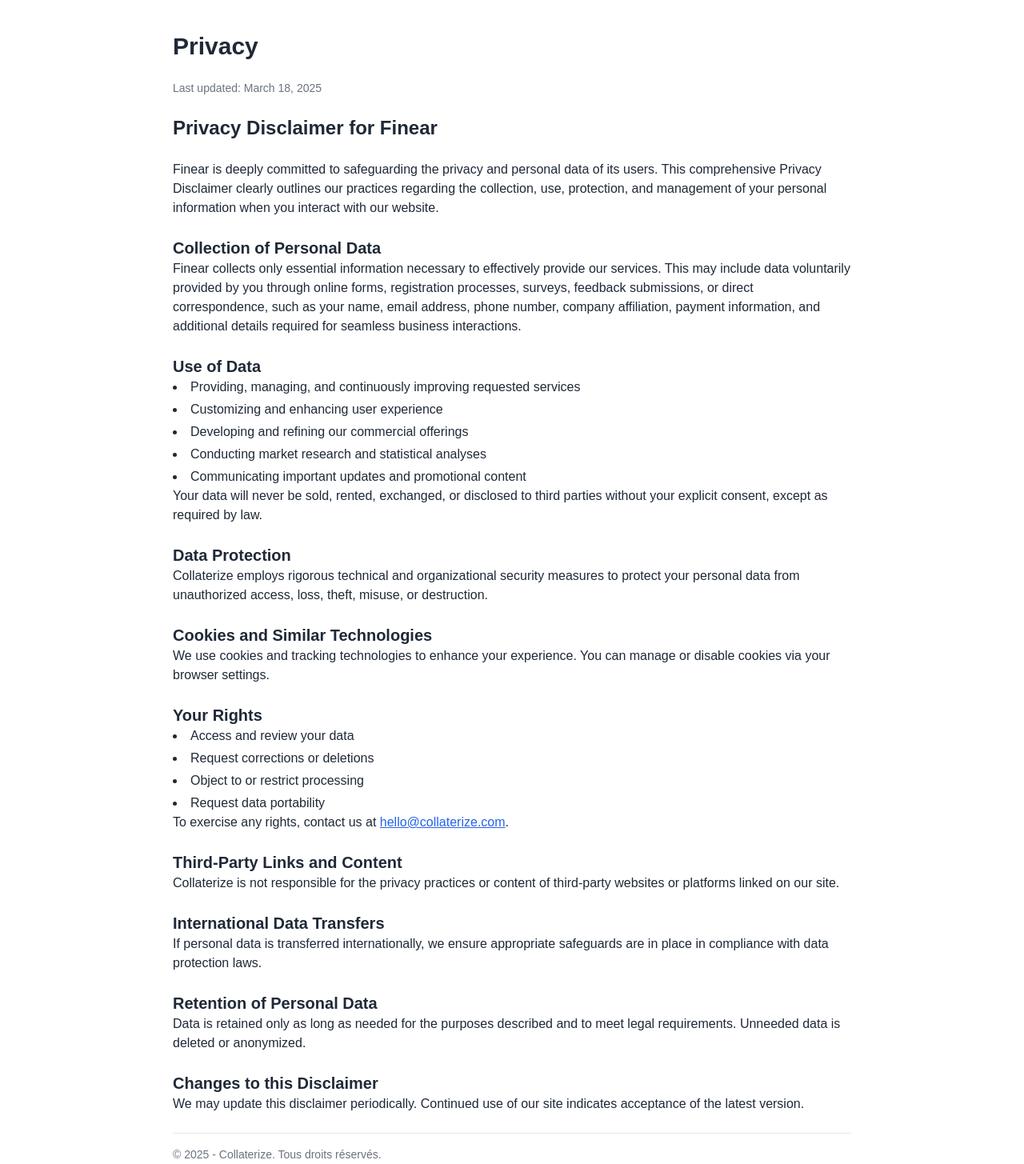
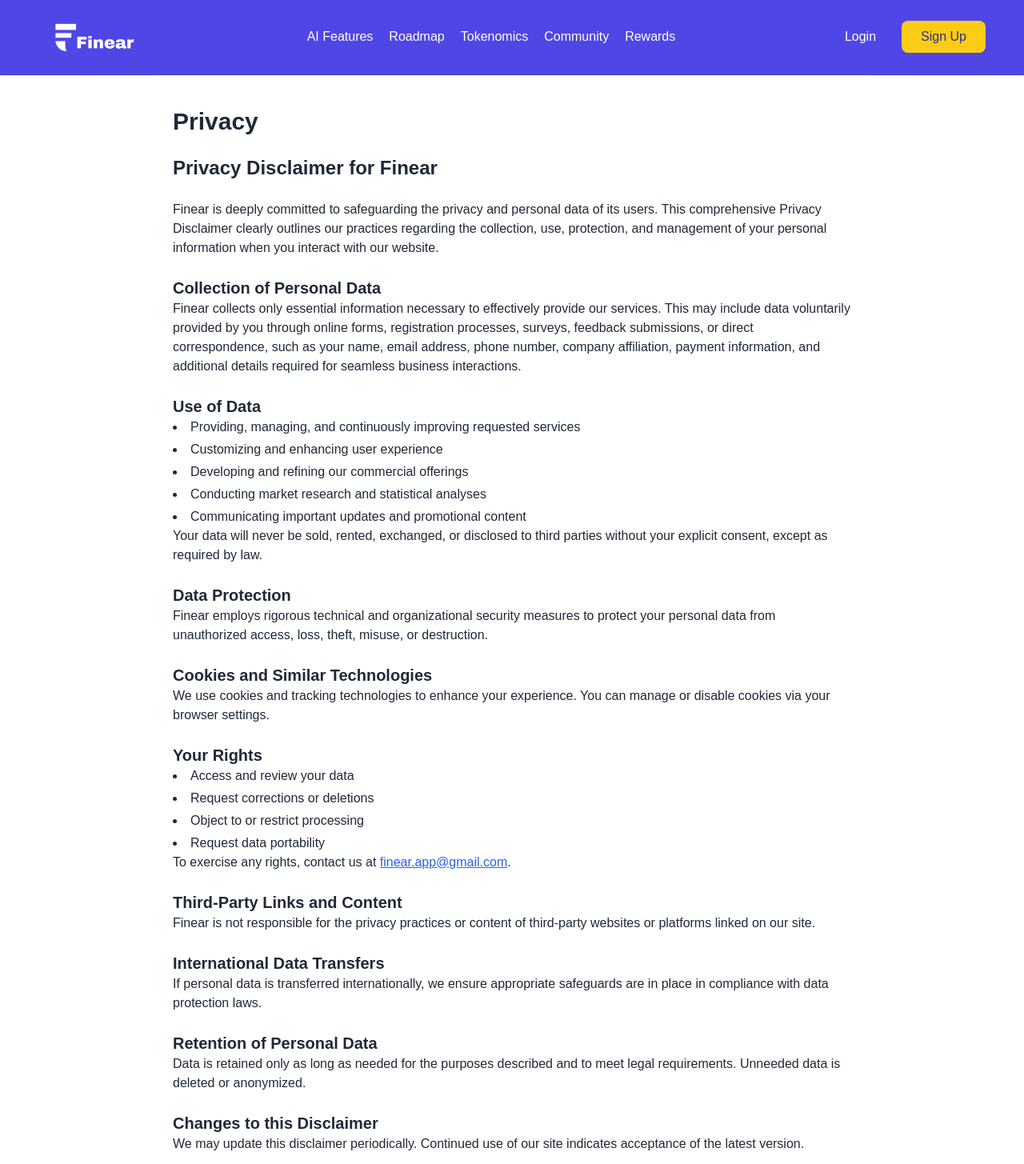
Before and after one commit to MbiatkeEdet/EducationPluss, a Next.js app in the folder frontend/: page /privacy in a window 1280 px wide. Shown: the top 1455 px of the page at 80% size. Built offline with nearby package versions, Linux system fonts and the light colour scheme.

Commit message:
privacy updates

```diff
--- a/frontend/src/app/privacy/page.js
+++ b/frontend/src/app/privacy/page.js
@@ -1,10 +1,12 @@
 import React from "react";
+import Navbar from "@/components/Navbar";
 
 export default function PrivacyDisclaimer() {
   return (
+    <>
+    <Navbar />
     <div className="bg-white text-gray-800 px-6 py-10 max-w-4xl mx-auto space-y-6">
       <h1 className="text-3xl font-bold">Privacy</h1>
-      <p className="text-sm text-gray-500">Last updated: March 18, 2025</p>
 
       <h2 className="text-2xl font-semibold mt-4">Privacy Disclaimer for Finear</h2>
       <p>
@@ -35,7 +37,7 @@
       <section>
         <h3 className="text-xl font-semibold mt-6">Data Protection</h3>
         <p>
-          Collaterize employs rigorous technical and organizational security measures to protect your personal data from unauthorized access, loss, theft, misuse, or destruction.
+          Finear employs rigorous technical and organizational security measures to protect your personal data from unauthorized access, loss, theft, misuse, or destruction.
         </p>
       </section>
 
@@ -55,14 +57,14 @@
           <li>Request data portability</li>
         </ul>
         <p>
-          To exercise any rights, contact us at <a href="mailto:hello@collaterize.com" className="text-blue-600 underline">hello@collaterize.com</a>.
+          To exercise any rights, contact us at <a href="mailto:finear.app@gmail.com" className="text-blue-600 underline">finear.app@gmail.com</a>.
         </p>
       </section>
 
       <section>
         <h3 className="text-xl font-semibold mt-6">Third-Party Links and Content</h3>
         <p>
-          Collaterize is not responsible for the privacy practices or content of third-party websites or platforms linked on our site.
+          Finear is not responsible for the privacy practices or content of third-party websites or platforms linked on our site.
         </p>
       </section>
 
@@ -88,9 +90,10 @@
       </section>
 
       <footer className="border-t pt-4 text-sm text-gray-500">
-        <p>© 2025 - Collaterize. Tous droits réservés.</p>
-        <p>© 2025 Collaterize Group SAS, 128 Rue de la Boétie, 75008 Paris, France. All rights reserved.</p>
+        <p>© 2025 - Finear. Tous droits réservés.</p>
+        <p>© 2025 Finear App. All rights reserved.</p>
       </footer>
     </div>
+    </>
   );
 }
--- a/frontend/src/app/rewards/page.js
+++ b/frontend/src/app/rewards/page.js
@@ -21,6 +21,7 @@
   ArrowRight,
   Wallet
 } from 'lucide-react';
+import Link from 'next/link';
 
 export default function RewardsPage() {
   const [selectedCategory, setSelectedCategory] = useState('all');
@@ -379,9 +380,11 @@
             <p className="text-indigo-100 mb-6 max-w-2xl mx-auto">
               Begin your learning journey and start earning FIN tokens for every milestone you achieve.
             </p>
-            <button className="bg-white text-indigo-600 font-semibold px-8 py-3 rounded-lg hover:bg-gray-50 transition-colors">
-              Get Started
-            </button>
+            <Link href="/signup">
+              <button className="bg-white text-indigo-600 font-semibold px-8 py-3 rounded-lg hover:bg-gray-50 transition-colors">
+                Get Started
+              </button>
+            </Link>
           </div>
         </div>
       </div>
```
